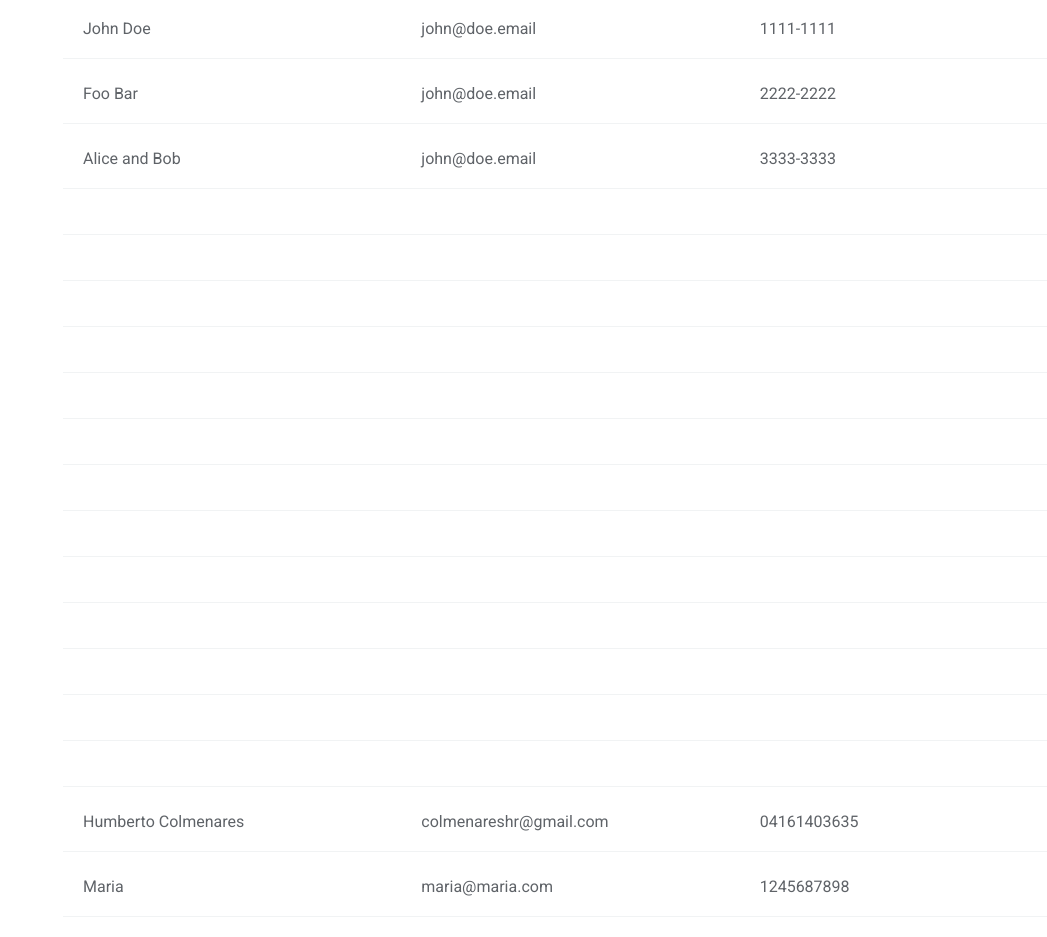
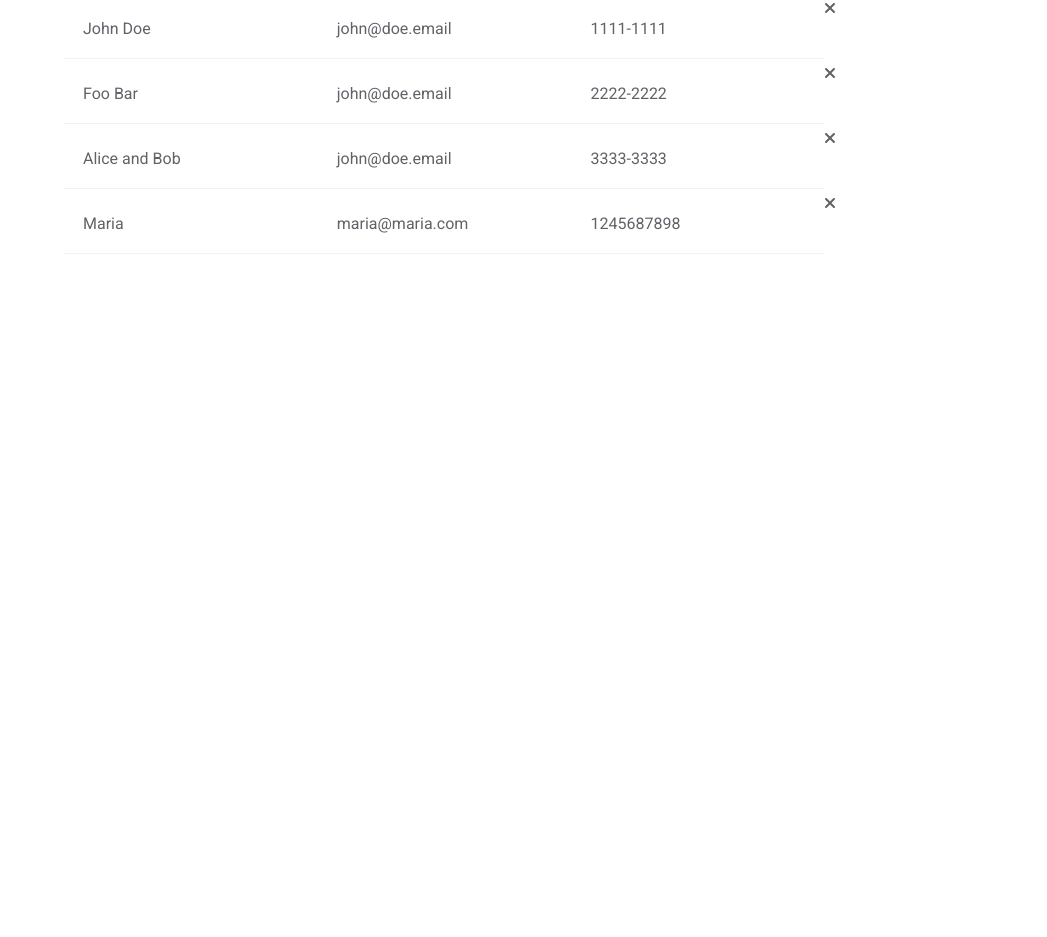
Before and after one commit to colmenareshr/ReactAgendaContatos, a React (Vite) app: page / in a window 1280 px wide. Shown: the part 200-1137 px from the top of the page, without its empty margins (233-1280 px from the left). After the commit the page ends 916 px from the top, so only its background shows below. Built offline with nearby package versions, Linux system fonts and the light colour scheme; data requests are answered from the project's data file.

Commit message:
Agregando funcionalidad DELETE

```diff
--- a/db.json
+++ b/db.json
@@ -19,51 +19,6 @@
       "telefone": "3333-3333"
     },
     {
-      "id": 4
-    },
-    {
-      "id": 5
-    },
-    {
-      "id": 6
-    },
-    {
-      "id": 7
-    },
-    {
-      "id": 8
-    },
-    {
-      "id": 9
-    },
-    {
-      "id": 10
-    },
-    {
-      "id": 11
-    },
-    {
-      "id": 12
-    },
-    {
-      "id": 13
-    },
-    {
-      "id": 14
-    },
-    {
-      "id": 15
-    },
-    {
-      "id": 16
-    },
-    {
-      "nome": "Humberto Colmenares",
-      "email": "colmenareshr@gmail.com",
-      "telefone": "04161403635",
-      "id": 17
-    },
-    {
       "nome": "Maria",
       "email": "maria@maria.com",
       "telefone": "1245687898",
--- a/src/App.jsx
+++ b/src/App.jsx
@@ -4,6 +4,8 @@ import SideBar from './components/SideBar/SideBar';
 import ModalCreate from './components/Modales/ModalCreate';
 import { useEffect, useState } from 'react';
 import './App.css';
+import { FontAwesomeIcon } from '@fortawesome/react-fontawesome';
+import { faClose } from '@fortawesome/free-solid-svg-icons';
 
 function App() {
   /* HOOKS */
@@ -53,6 +55,23 @@ function App() {
         console.log(err.message);
       });
   };
+/*METODO DELETE | ELIMINAR CONTACTO */
+  const deleteContact = async (id) => {
+    await fetch(`http://localhost:3000/contatos/${id}`,{
+      method: 'DELETE',
+    }).then((response) =>{
+      if(response.status === 200) {
+        setContacts(
+          contacts.filter((contato) =>{
+            return contato.id !== id;
+          })
+        );
+      }else{
+        return;
+      }
+    })
+  }
+
   /* API FIN */
   /* FUNCIONAMIENTO DEL FORMULARIO */
   const handleSubmit = (e) => {
@@ -75,6 +94,9 @@ function App() {
             <div className='cont_name main_elements'>Nombre</div>
             <div className='cont_email main_elements'>Correo electrónico</div>
             <div className='cont_tel main_elements'>Número de teléfono</div>
+            <div className='cont_fechar main_elements'>
+            </div>
+
           </div>
           <div className='contatos_title'>
             Contatos
@@ -88,6 +110,7 @@ function App() {
                   nome={contato.nome}
                   email={contato.email}
                   telefone={contato.telefone}
+                  deleteContacts={() => deleteContact(contato.id)}
                 />
               );
             })}
--- a/src/components/Contatos/Contatos.jsx
+++ b/src/components/Contatos/Contatos.jsx
@@ -1,6 +1,8 @@
+import { FontAwesomeIcon } from '@fortawesome/react-fontawesome';
+import { faClose } from '@fortawesome/free-solid-svg-icons';
 import './Contatos.css';
 
-function Contatos({ nome, email, telefone }) {
+function Contatos({ nome, email, telefone, deleteContacts }) {
   return (
     <>
       <div className='contatos_container'>
@@ -8,6 +10,10 @@ function Contatos({ nome, email, telefone }) {
           <div className='contatos_items item_nombre'>{nome}</div>
           <div className='contatos_items item_email'>{email}</div>
           <div className='contatos_items item_tel'>{telefone}</div>
+          <FontAwesomeIcon
+            icon={faClose}
+            onClick={deleteContacts}
+          />
         </div>
       </div>
     </>
```
